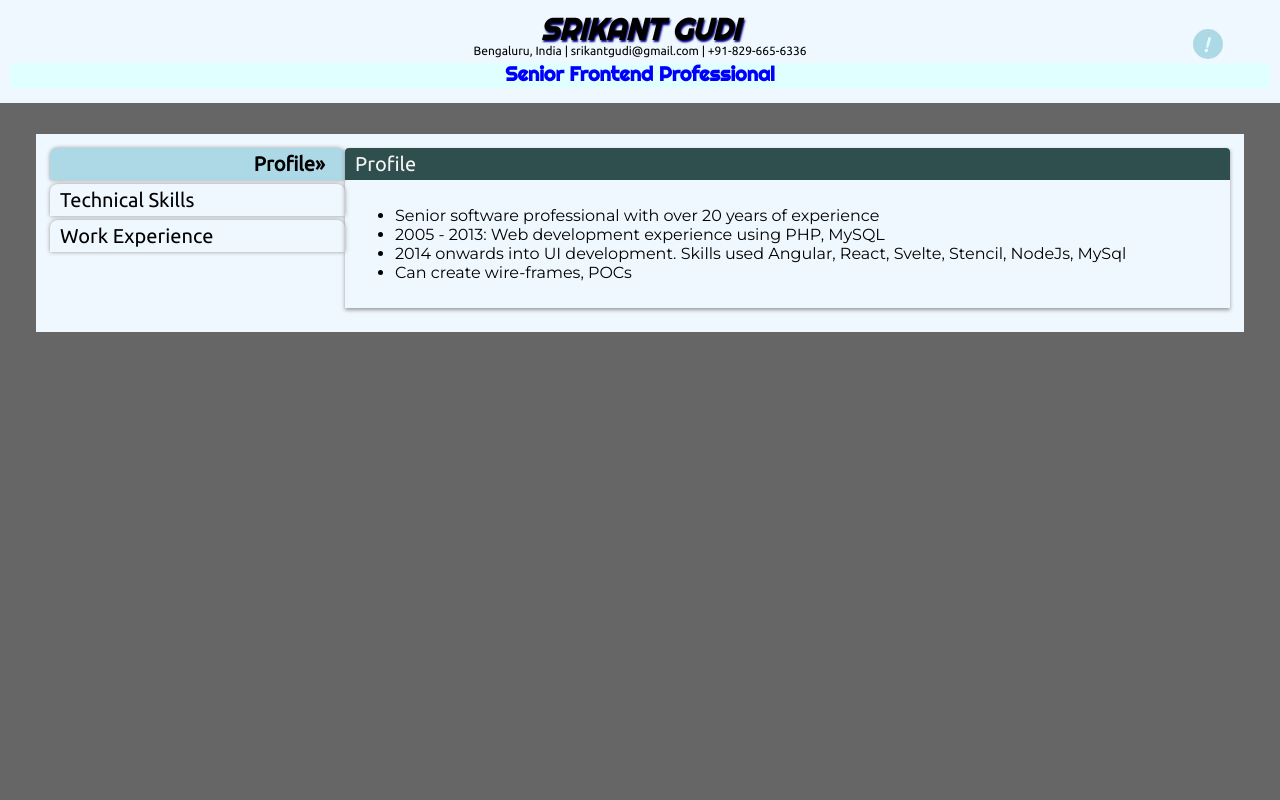
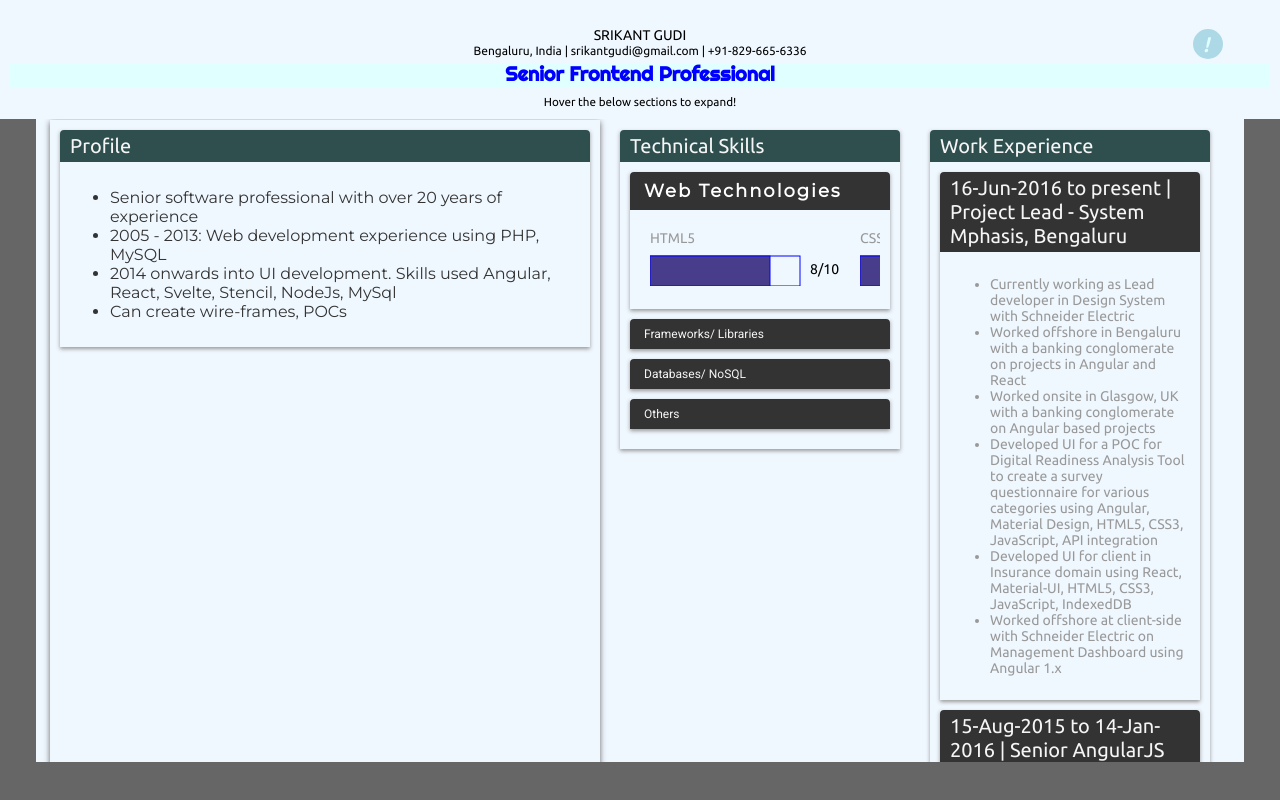
Before and after one commit to srikantgudi/srikantgudi.github.io, a Svelte app: page / in a window 1280 px wide. Shown: the top 800 px of the page. Built offline with nearby package versions, Linux system fonts and the light colour scheme.

Commit message:
Modified layout

```diff
--- /dev/null
+++ b/src/App copy.svelte
@@ -0,0 +1,269 @@
+<script>
+  import Profile from './Profile.svelte'
+  import Skills from './Skills.svelte'
+  import WorkHistory from './WorkHistory.svelte'
+
+  let profiles = [
+    'Senior software professional with over 20 years of experience',
+    '2005 - 2013: Web development experience using PHP, MySQL',
+    '2014 onwards into UI development. Skills used Angular, React, Svelte, Stencil, NodeJs, MySql',
+    'Can create wire-frames, POCs',
+  ]
+  let skills = [
+    {
+      group: 'Web Technologies',
+      items: [
+        { name: 'HTML5', rating: 8 },
+        { name: 'CSS3', rating: 8 },
+        { name: 'JavaScript', rating: 8 },
+      ],
+    },
+    {
+      group: 'Frameworks/ Libraries',
+      items: [
+        { name: 'Angular', rating: 8 },
+        { name: 'Svelte', rating: 8 },
+        { name: 'Stencil', rating: 6 },
+        { name: 'React', rating: 7 },
+        { name: 'Vue', rating: 7 },
+        { name: 'Nuxt', rating: 7 },
+      ],
+    },
+    {
+      group: 'Databases/ NoSQL',
+      items: [
+        { name: 'MySql', rating: 7 },
+        { name: 'Mongodb', rating: 6 },
+      ],
+    },
+    {
+      group: 'Others',
+      items: [
+        { name: 'Git/ Bitbucket', rating: 7 },
+        { name: 'Confluence', rating: 7 },
+        { name: 'Visual Studio Code', rating: 8 },
+        { name: 'IntelliJ', rating: 7 },
+      ],
+    },
+  ]
+  let opt = 1
+  let selectedGroup = skills[0]
+</script>
+
+<style>
+  :root {
+    background: #666666;
+  }
+  :html {
+    width: auto !important;
+    height: auto;
+    overflow: hidden;
+  }
+  .page {
+    position: absolute;
+    top: 9em;
+    display: flex;
+    flex-wrap: wrap;
+    height: inherit;
+    min-height: 20vh;
+    box-shadow: 0 0 4px #cccccc;
+    overflow: hidden;
+  }
+  .section {
+    flex: 1;
+    padding: 10px;
+    min-width: 256px;
+    font-size: 0.8em;
+    transition: all 0.5s ease-in;
+    box-shadow: 0 0 2px #999999;
+    height: inherit;
+    overflow-y: auto;
+  }
+  .section:hover {
+    flex: 3;
+    font-size: 1em;
+    box-shadow: 0 2px 6px #999999;
+  }
+  @media screen and (max-width: 319px) {
+    .section {
+      font-size: 70%;
+      margin-bottom: 10px;
+    }
+  }
+  .info {
+    text-align: center;
+  }
+  .appinfo-icon {
+    position: absolute;
+    top: 1em;
+    right: 3em;
+    font-style: italic;
+    font-weight: 600;
+    cursor: pointer;
+  }
+  .appinfo {
+    position: absolute;
+    top: 1em;
+    right: 1em;
+    z-index: 999;
+    display: none;
+    transition: all 1s;
+    width: 12em;
+    padding: 4px 8px;
+    background-color: darkslateblue;
+    color: #f9f9f9;
+    box-shadow: 0 0 4px whitesmoke;
+    font-family: Righteous;
+  }
+  .appinfo-icon:hover > .appinfo {
+    display: block;
+    transform: translate(-1em, 1em);
+  }
+  :global(.page-title) {
+    font-family: Righteous;
+    font-style: italic;
+    text-shadow: 1px 2px 2px navy;
+    font-size: 30px;
+    font-weight: 600;
+  }
+  .resume {
+    position: absolute;
+    top: 7em;
+    left: 1em;
+    right: 1em;
+    padding: 1em;
+    height: 80vh;
+    display: flex;
+    /* display: grid;
+		grid-template-columns: 1fr 3fr; */
+    background-color: aliceblue;
+  }
+  .card {
+    border-radius: 8px 8px 0 0;
+    display: flex;
+    font-size: 20px;
+    box-shadow: 0 0 4px #999999;
+    padding: 4px 10px;
+    margin-bottom: 4px;
+  }
+  .card.active {
+    background-color: lightblue;
+    justify-content: right;
+    font-weight: 600;
+  }
+  .card.active:after {
+    content: '\20\bb';
+    padding-right: 10px;
+  }
+  .topnav {
+    position: fixed;
+    z-index: 999;
+    left: 0;
+    top: 0;
+    right: 0;
+    background-color: aliceblue;
+    width: auto;
+    padding: 10px;
+  }
+  #pos {
+    font-weight: 600;
+    fill: blue;
+    font-family: Righteous;
+    font-size: 20px;
+  }
+  #contact {
+    font-family: Ubuntu;
+    font-size: 12px;
+  }
+  #fullname {
+    text-transform: uppercase;
+  }
+
+  :global(.sectiontitle) {
+    font-size: 20px;
+    height: auto;
+  }
+  :global(.subtitle) {
+    font-size: 14px;
+    height: auto;
+  }
+</style>
+
+<main>
+  <div class="topnav box">
+    <div class="info">
+      <svg height="50" width="100%">
+        <text
+          x="50%"
+          y="60%"
+          text-anchor="middle"
+          class="page-title"
+          id="fullname">
+          Srikant Gudi
+        </text>
+        <text x="50%" text-anchor="middle" y="90%" id="contact">
+          Bengaluru, India | srikantgudi@gmail.com | +91-829-665-6336
+        </text>
+      </svg>
+      <div id="pos" class="box">
+        <svg height="25" width="100%">
+          <rect x="0" y="0" width="100%" height="100%" fill="lightcyan" />
+          <text
+            id="pos"
+            x="50%"
+            y="70%"
+            fill="blue"
+            font-weight="600"
+            text-anchor="middle">
+            Senior Frontend Professional
+            <animate
+              attributeName="fill"
+              values="lightblue;blue;navy;orange;navy;blue;lightblue"
+              begin="0"
+              dur="5s"
+              repeatCount="indefinite" />
+          </text>
+        </svg>
+      </div>
+    </div>
+    <div class="appinfo-icon">
+      <svg height="60" width="60">
+        <circle r="15" cx="30" cy="30" fill="lightblue" />
+        <text x="25" y="38" fill="lightcyan" font-size="20px">
+          !
+          <animate
+            attributeName="fill"
+            values="navy;blue;lightcyan;blue;navy"
+            begin="0"
+            dur="5s"
+            repeatCount="indefinite" />
+        </text>
+      </svg>
+      <div class="appinfo">This resume is developed using Svelte and SVG!</div>
+    </div>
+  </div>
+  <div class="resume">
+    <!-- <div>
+			<div class="card" class:active={opt === 1} on:click={() => opt = 1}>Profile</div>
+			<div class="card" class:active={opt === 2} on:click={() => opt = 2}>Technical Skills</div>
+			<div class="card" class:active={opt === 3} on:click={() => opt = 3}>Work Experience</div>
+		</div> -->
+    <!-- <div class="page"> -->
+    <div class="section">
+      <Profile />
+    </div>
+    <!-- {#if opt===1} -->
+    <!-- {/if} -->
+    <div class="section">
+      <Skills />
+    </div>
+    <!-- {#if opt===2} -->
+    <!-- {/if}
+			{#if opt===3} -->
+    <div class="section">
+      <WorkHistory />
+    </div>
+    <!-- {/if} -->
+    <!-- </div> -->
+  </div>
+</main>
--- a/src/App.svelte
+++ b/src/App.svelte
@@ -1,61 +1,15 @@
 <script>
-	import Profile from "./Profile.svelte";
-	import Skills from "./Skills.svelte";
-	import WorkHistory from "./WorkHistory.svelte";
+  import Profile from './Profile.svelte'
+  import Skills from './Skills.svelte'
+  import WorkHistory from './WorkHistory.svelte'
 
-	let profiles = [
-		'Senior software professional with over 20 years of experience',
-		'2005 - 2013: Web development experience using PHP, MySQL',
-		'2014 onwards into UI development. Skills used Angular, React, Svelte, Stencil, NodeJs, MySql',
-		'Can create wire-frames, POCs'
-	];
-	let skills = [
-		{
-			group: 'Web Technologies',
-			items: [
-				{name: 'HTML5', rating: 8},
-				{name: 'CSS3', rating: 8},
-				{name: 'JavaScript', rating: 8},
-			]
-		},
-		{
-			group: 'Frameworks/ Libraries',
-			items: [
-				{name: 'Angular', rating: 8},
-				{name: 'Svelte', rating: 8},
-				{name: 'Stencil', rating: 6},
-				{name: 'React', rating: 7},
-				{name: 'Vue', rating: 7},
-				{name: 'Nuxt', rating: 7},
-			]
-		},
-		{
-			group: 'Databases/ NoSQL',
-			items: [
-				{name: 'MySql', rating: 7},
-				{name: 'Mongodb', rating: 6},
-			]
-		},
-		{
-			group: 'Others',
-			items: [
-				{name: 'Git/ Bitbucket', rating: 7},
-				{name: 'Confluence', rating: 7},
-				{name: 'Visual Studio Code', rating: 8},
-				{name: 'IntelliJ', rating: 7}
-			]
-		}
-	];
-	let opt = 1;
-	let selectedGroup = skills[0];
+  let opt = 1
 </script>
 
 <style>
   :root {
     background: #666666;
-	}
-	:html {
-		width: auto!important;
+    overflow: hidden;
   }
   .info {
     text-align: center;
@@ -84,41 +38,38 @@
   }
   .appinfo-icon:hover > .appinfo {
     display: block;
-		transform: translate(-1em,1em);
-	}
-	:global(.page-title) {
-		font-family: Righteous;
-		font-style: italic;
-		text-shadow: 1px 2px 2px navy;
-		font-size: 30px;
-		font-weight: 600;
+    transform: translate(-1em, 1em);
   }
   .resume {
+    box-sizing: border-box;
     position: absolute;
-		top: 9em;
+    top: 7em;
     left: 1em;
     right: 1em;
-		display: grid;
+    display: flex;
+    flex-flow: row wrap;
     padding: 1em;
-		grid-template-columns: 1fr 3fr;
+    height: 82vh;
+    overflow: hidden;
+    /* grid-template-columns: 1fr 3fr; */
     background-color: aliceblue;
   }
-	.card {
-        border-radius: 8px 8px 0 0;
-		display: flex;
-		font-size: 20px;
-		box-shadow: 0 0 4px #999999;
-		padding: 4px 10px;
-		margin-bottom: 4px;
+  .section {
+    box-sizing: border-box;
+    flex: 1;
+    min-width: 300px;
+    overflow: hidden;
+    height: inherit;
+    margin: 0 10px 0 0;
+    transition: all 0.5s ease-in;
+    color: #999;
+    padding: 10px;
   }
-	.card.active {
-		background-color: lightblue;
-		justify-content: right;
-		font-weight: 600;
-	}
-	.card.active:after {
-		content: '\20\bb';
-		padding-right: 10px;
+  .section.active {
+    flex: 3;
+    overflow-y: auto;
+    color: #333;
+    box-shadow: 0 2px 6px #666666;
   }
   .topnav {
     position: fixed;
@@ -143,64 +94,82 @@
   #fullname {
     text-transform: uppercase;
   }
-
-	:global(.sectiontitle) {
-		font-size: 20px;
-		height: auto;
-	}
-	:global(.subtitle) {
-		font-size: 14px;
-		height: auto;
-	}
 </style>
 
 <main>
   <div class="topnav box">
     <div class="info">
       <svg height="50" width="100%">
-				<text x="50%" y="60%" text-anchor="middle" class="page-title" id="fullname">Srikant Gudi</text>
-				<text x="50%" text-anchor="middle" y="90%" id="contact">Bengaluru, India | srikantgudi@gmail.com | +91-829-665-6336</text>
+        <text
+          x="50%"
+          y="60%"
+          text-anchor="middle"
+          class="page-title"
+          id="fullname">
+          Srikant Gudi
+        </text>
+        <text x="50%" text-anchor="middle" y="90%" id="contact">
+          Bengaluru, India | srikantgudi@gmail.com | +91-829-665-6336
+        </text>
       </svg>
       <div id="pos" class="box">
         <svg height="25" width="100%">
           <rect x="0" y="0" width="100%" height="100%" fill="lightcyan" />
-					<text id="pos" x="50%" y="70%"  fill="blue" font-weight="600" text-anchor="middle">
+          <text
+            id="pos"
+            x="50%"
+            y="70%"
+            fill="blue"
+            font-weight="600"
+            text-anchor="middle">
             Senior Frontend Professional
-						<animate attributeName="fill" values="lightblue;blue;navy;orange;navy;blue;lightblue" begin="0" dur="5s" repeatCount="indefinite" />
+            <animate
+              attributeName="fill"
+              values="lightblue;blue;navy;orange;navy;blue;lightblue"
+              begin="0"
+              dur="5s"
+              repeatCount="indefinite" />
           </text>
         </svg>
+      </div>
+      <div>
+        <small>Hover the below sections to expand!</small>
       </div>
     </div>
     <div class="appinfo-icon">
       <svg height="60" width="60">
-				<circle r="15" cx="30" cy="30" fill="lightblue">
-				</circle>
+        <circle r="15" cx="30" cy="30" fill="lightblue" />
         <text x="25" y="38" fill="lightcyan" font-size="20px">
           !
-					<animate attributeName="fill" values="navy;blue;lightcyan;blue;navy" begin="0" dur="5s" repeatCount="indefinite" />
+          <animate
+            attributeName="fill"
+            values="navy;blue;lightcyan;blue;navy"
+            begin="0"
+            dur="5s"
+            repeatCount="indefinite" />
         </text>
       </svg>
-			<div class="appinfo">
-				This resume is developed using Svelte and SVG!
-			</div>
+      <div class="appinfo">This resume is developed using Svelte and SVG!</div>
     </div>
   </div>
   <div class="resume">
-		<div>
-			<div class="card" class:active={opt === 1} on:click={() => opt = 1}>Profile</div>
-			<div class="card" class:active={opt === 2} on:click={() => opt = 2}>Technical Skills</div>
-			<div class="card" class:active={opt === 3} on:click={() => opt = 3}>Work Experience</div>
+    <div
+      class="section"
+      class:active={opt === 1}
+      on:mouseover={() => (opt = 1)}>
+      <Profile />
     </div>
-		<div>
-			{#if opt===1}
-				<Profile />
-			{/if}
-			{#if opt===2}
+    <div
+      class="section"
+      class:active={opt === 2}
+      on:mouseover={() => (opt = 2)}>
       <Skills />
-			{/if}
-			{#if opt===3}
+    </div>
+    <div
+      class="section"
+      class:active={opt === 3}
+      on:mouseover={() => (opt = 3)}>
       <WorkHistory />
-			{/if}
     </div>
   </div>
 </main>
```
Also changed, not shown: src/Panel.svelte (+9 -8 lines). Lines whose indentation alone changed are shown as unchanged.
